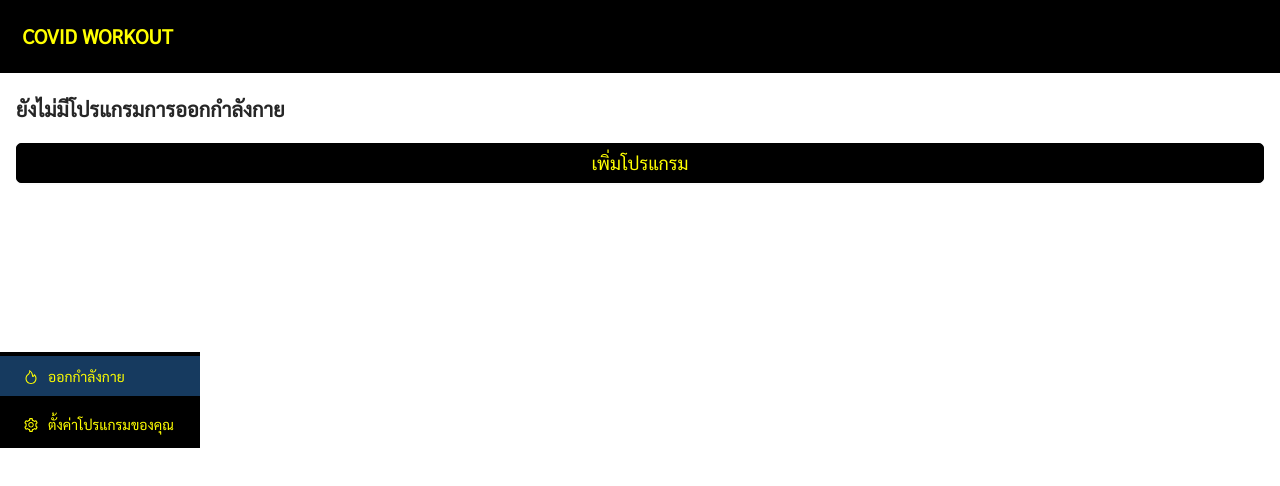
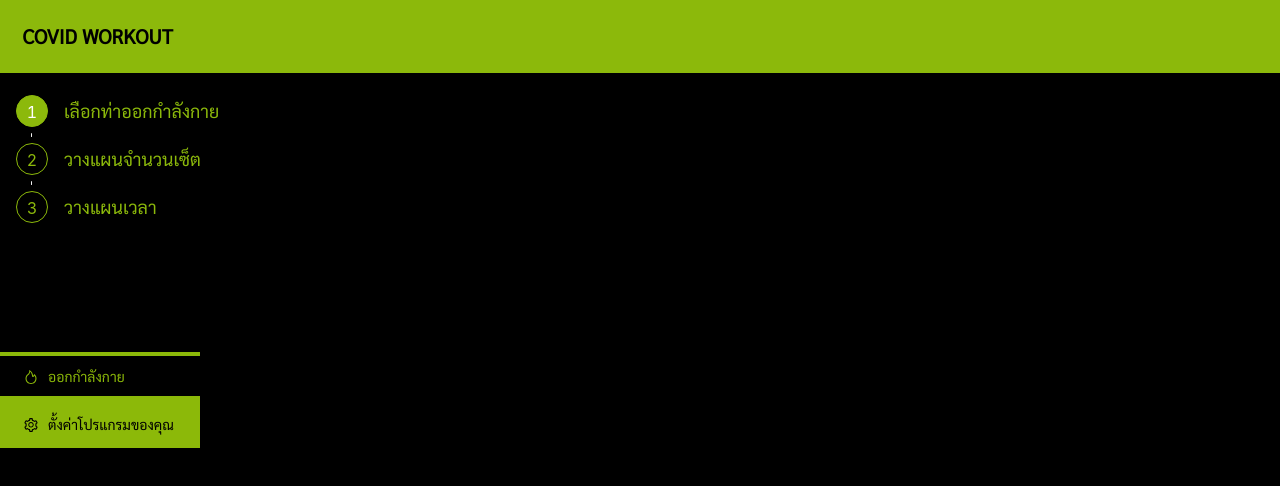
Before and after one commit to boatnoodle/covid-workout-daily, a React (Create React App) app: page /setting-workout in a window 1280 px wide. Shown: the top 486 px of the page. Built offline with nearby package versions, Linux system fonts and the light colour scheme; no server answers; the database is empty.

Commit message:
✨Add seeds file

```diff
--- a/package.json
+++ b/package.json
@@ -13,6 +13,7 @@
     "apollo-link": "^1.2.13",
     "apollo-link-logger": "^1.2.3",
     "firebase": "^7.13.1",
+    "firestore-export-import": "^0.5.0",
     "formik": "^2.1.4",
     "graphql": "^14.6.0",
     "graphql-tag": "^2.10.3",
@@ -23,7 +24,6 @@
     "react-scripts": "3.4.1",
     "react-scroll": "^1.7.16",
     "styled-components": "^5.0.1",
-    "typescript": "~3.7.2",
     "yup": "^0.28.3"
   },
   "devDependencies": {
--- a/src/components/Button/index.tsx
+++ b/src/components/Button/index.tsx
@@ -5,9 +5,9 @@ import { Button } from "antd";
 
 export const PrimaryButton = styled(Button)`
   && {
-    background: black;
-    border-color: black;
-    color: yellow;
+    background: #8cb909;
+    border-color: #8cb909;
+    color: black;
     padding: 0 1rem;
     height: 40px;
     border-radius: 5px;
--- a/src/components/Header/index.tsx
+++ b/src/components/Header/index.tsx
@@ -11,13 +11,13 @@ const { Title } = Typography;
 const Wrapper = styled.div`
   display: grid;
   grid-template-columns: 1fr;
-  background: black;
+  background: #8cb90b;
   padding: 1rem;
 
   & h4.ant-typography,
   .ant-typography h4 {
-    color: yellow;
     margin: 0;
+    color: black;
   }
 `;
 
@@ -31,20 +31,25 @@ const SiderStyled = styled(Sider)`
   & .ant-layout-sider-zero-width-trigger,
   & .ant-menu.ant-menu-dark,
   .ant-menu.ant-menu-dark .ant-menu-sub {
-    background: black;
-    color: yellow;
+    background: #8cb909;
+    color: black;
   }
 
   & .ant-menu-dark .ant-menu-item-selected,
   & .anticon svg,
   & .ant-menu-item .anticon + span,
   .ant-menu-submenu-title .anticon + span {
-    color: yellow;
+    color: black;
+    & span,
+    svg {
+      color: #8cb909;
+    }
   }
 
   & .ant-menu.ant-menu-dark .ant-menu-item-selected,
   .ant-menu-submenu-popup.ant-menu-dark .ant-menu-item-selected {
-    background-color: #163a5f;
+    background-color: black;
+    color: #8cb909;
   }
 `;
 
--- a/src/components/Input/index.tsx
+++ b/src/components/Input/index.tsx
@@ -5,10 +5,9 @@ import { Input } from "antd";
 
 export const InputText = styled(Input)`
   && {
-    border-radius: 5px;
+    border-radius: 0;
     border: none;
-    background: black;
-    color: yellow;
+    background: #8cb90b;
     font-size: 0.8rem;
   }
 `;
@@ -17,12 +16,10 @@ export const InputPassword = styled(Input.Password)`
   && {
     border-radius: 5px;
     border: none;
-    background: black;
-    color: yellow;
+    background: #8cb90b;
     font-size: 0.8rem;
   }
   & .ant-input {
-    background: black;
-    color: yellow;
+    background: #8cb90b;
   }
 `;
--- a/src/containers/SettingWorkout/components/AddProgram/index.tsx
+++ b/src/containers/SettingWorkout/components/AddProgram/index.tsx
@@ -2,13 +2,35 @@ import React, { useState, useEffect } from "react";
 import styled from "styled-components";
 
 import { Formik, Field } from "formik";
-import { Form, Typography } from "antd";
+import { Form, Typography, Divider, Steps } from "antd";
 import { InputText, InputPassword } from "components/Input";
 
+const { Step } = Steps;
 const { Title } = Typography;
 
-const Header = styled(Title)`
-  text-align: center;
+const StepsStyled = styled(Steps)`
+  /* & .ant-steps-item-container {
+    height: 80px;
+  } */
+  & .ant-steps-item-process .ant-steps-item-icon {
+    background: #8cb90b;
+    border-color: #8cb90b;
+    & span {
+      color: black;
+    }
+  }
+  & .ant-steps-item-wait .ant-steps-item-icon {
+    background: black;
+    border-color: #8cb90b;
+  }
+
+  & .ant-steps-item-icon > .ant-steps-icon {
+    color: #8cb90b;
+  }
+  &&& .ant-steps-item-title {
+    font-size: 0.8rem;
+    color: #8cb90b;
+  }
 `;
 
 export const AddProgram = () => {
@@ -18,41 +40,11 @@ export const AddProgram = () => {
 
   return (
     <>
-      <Header level={4}>เพิ่มโปรแกรมออกกำลังกาย</Header>
-      <Formik
-        enableReinitialize
-        initialValues={initialValues}
-        onSubmit={handleSubmit}
-      >
-        {() => {
-          return (
-            <Form>
-              <Form.Item
-                label="Username"
-                name="username"
-                rules={[
-                  { required: true, message: "Please input your username!" },
-                ]}
-              >
-                <InputText />
-              </Form.Item>
-
-              <Form.Item
-                label="Password"
-                name="password"
-                rules={[
-                  {
-                    required: true,
-                    message: "Please InputText your password!",
-                  },
-                ]}
-              >
-                <InputPassword />
-              </Form.Item>
-            </Form>
-          );
-        }}
-      </Formik>
+      <StepsStyled direction="vertical" current={0}>
+        <Step title="เลือกท่าออกกำลังกาย" />
+        <Step title="วางแผนจำนวนเซ็ต" />
+        <Step title="วางแผนเวลา" />
+      </StepsStyled>
     </>
   );
 };
--- a/src/containers/SettingWorkout/index.tsx
+++ b/src/containers/SettingWorkout/index.tsx
@@ -22,7 +22,7 @@ const modePage = {
 
 export const SettingWorkout = () => {
   const [programs, setProgram] = useState(null);
-  const [mode, setMode] = useState(null);
+  const [mode, setMode] = useState(modePage.add);
   const firebase = useFirebase();
 
   useEffect(() => {
@@ -60,7 +60,7 @@ export const SettingWorkout = () => {
       <Wrapper>
         <Title level={4}>ยังไม่มีโปรแกรมการออกกำลังกาย</Title>
         <PrimaryButton onClick={() => handleMode(modePage.add)}>
-          เพิ่มโปรแกรม
+          สร้างโปรแกรมออกกำลังกาย
         </PrimaryButton>
       </Wrapper>
     );
--- a/src/global-styles.js
+++ b/src/global-styles.js
@@ -4,6 +4,7 @@ const GlobalStyle = createGlobalStyle`
   html,
   body {
   font-family: "Sarabun", sans-serif !important;
+  background: black;
   -webkit-font-smoothing: antialiased;
   -moz-osx-font-smoothing: grayscale;
     margin: 0;
@@ -12,13 +13,19 @@ const GlobalStyle = createGlobalStyle`
     line-height: 1.5;
     font-size: 1.4em;
   }
-  body, h1, h2, h3, h4, h5, h6 {
+  body, h1, h2, h3, h4, h5, h6, h1.ant-typography, .ant-typography h1,  h2.ant-typography, .ant-typography h2,h3.ant-typography, .ant-typography h3,h4.ant-typography, .ant-typography h4,h5.ant-typography, .ant-typography h5,h6.ant-typography, .ant-typography h6{
     font-family: "Sarabun", sans-serif !important;
+    color: #8cb909;
   }
 
   h1, h2, h3, h4, h5, h6{
     margin: 0 0 15px 0;
   }
+
+  .ant-form-item-label > label{
+    font-size: 0.8rem;
+    color: #8cb909;
+  }
 `;
 
 export default GlobalStyle;
```
Also changed, not shown: src/mockupDb/index.ts (+68 -0 lines), src/seeds/config.js (added, +12 -0 lines), src/seeds/exercise.json (added, +69 -0 lines), src/seeds/import.js (added, +23 -0 lines), src/seeds/serviceAccount.json (added, +12 -0 lines), 1 other file (tests, documents, lock files or other folders).
